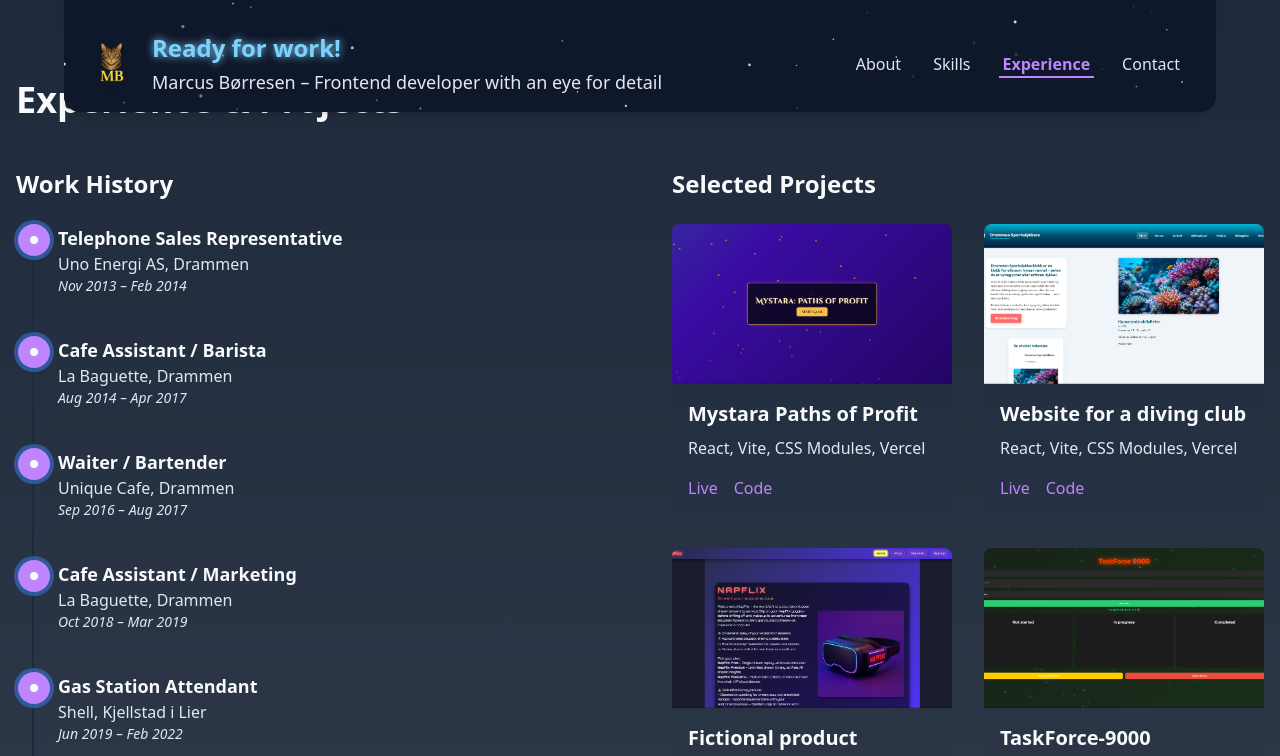
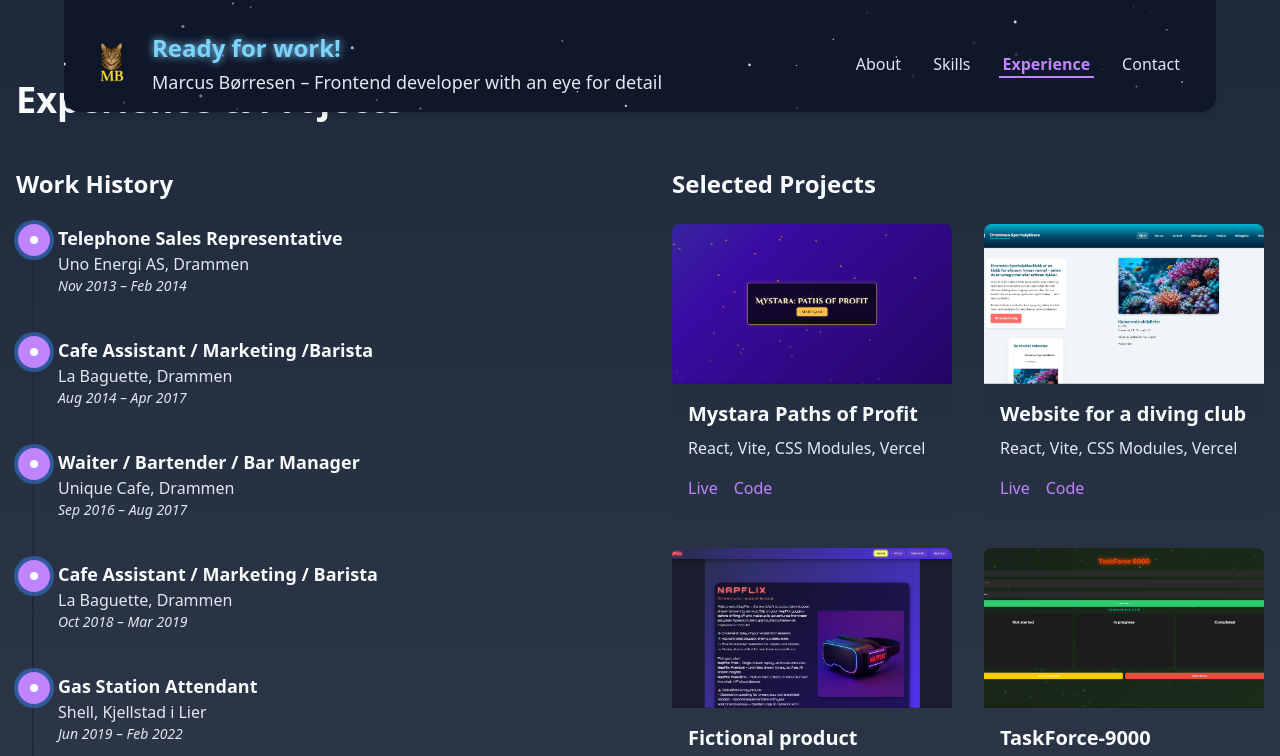
Before and after one commit to Marcus-Kodehode/my-awesome-cv, a Next.js app: page /experience in a window 1280 px wide. Shown: the top 756 px of the page. Built offline with nearby package versions, Linux system fonts and the light colour scheme.

Commit message:
small edits

```diff
--- a/src/app/experience/data/experienceData.js
+++ b/src/app/experience/data/experienceData.js
@@ -8,19 +8,19 @@ export const EXPERIENCE = [
     to:   "Feb 2014",
   },
   {
-    role: "Cafe Assistant / Barista",
+    role: "Cafe Assistant / Marketing /Barista",
     company: "La Baguette, Drammen",
     from: "Aug 2014",
     to:   "Apr 2017",
   },
   {
-    role: "Waiter / Bartender",
+    role: "Waiter / Bartender / Bar Manager",
     company: "Unique Cafe, Drammen",
     from: "Sep 2016",
     to:   "Aug 2017",
   },
   {
-    role: "Cafe Assistant / Marketing",
+    role: "Cafe Assistant / Marketing / Barista",
     company: "La Baguette, Drammen",
     from: "Oct 2018",
     to:   "Mar 2019",
```
